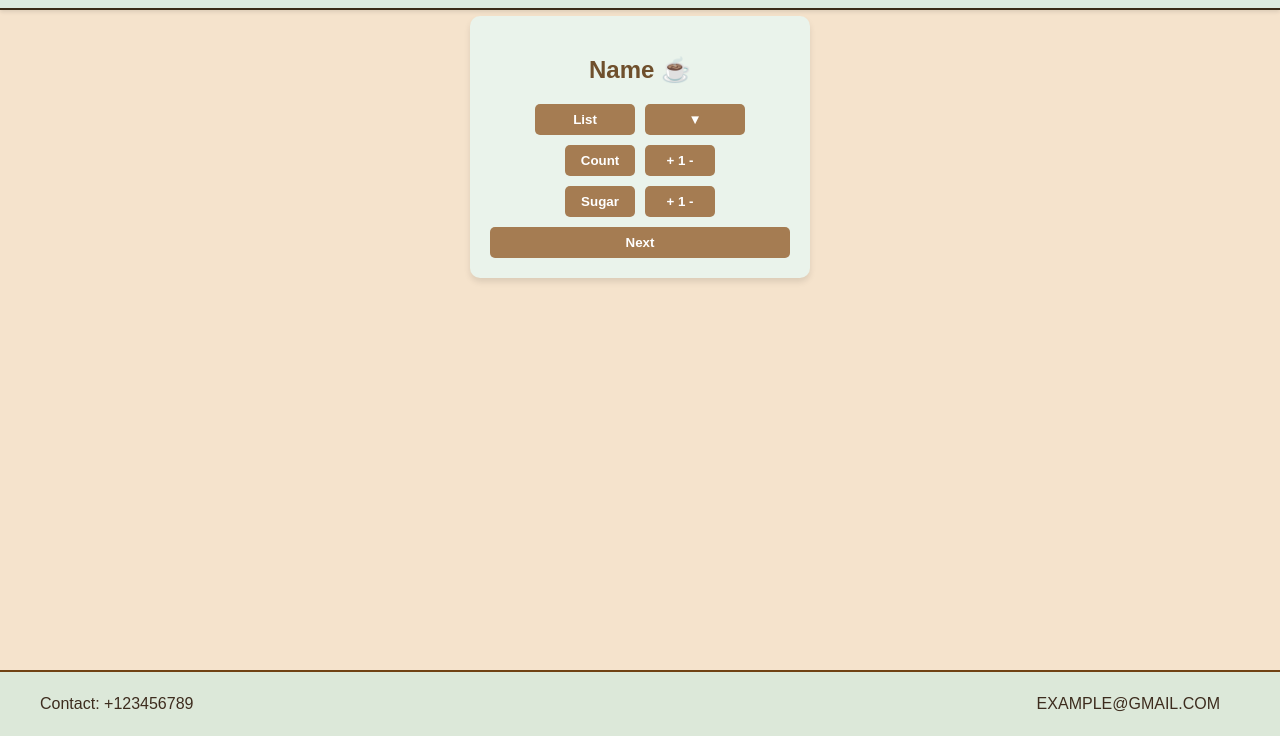
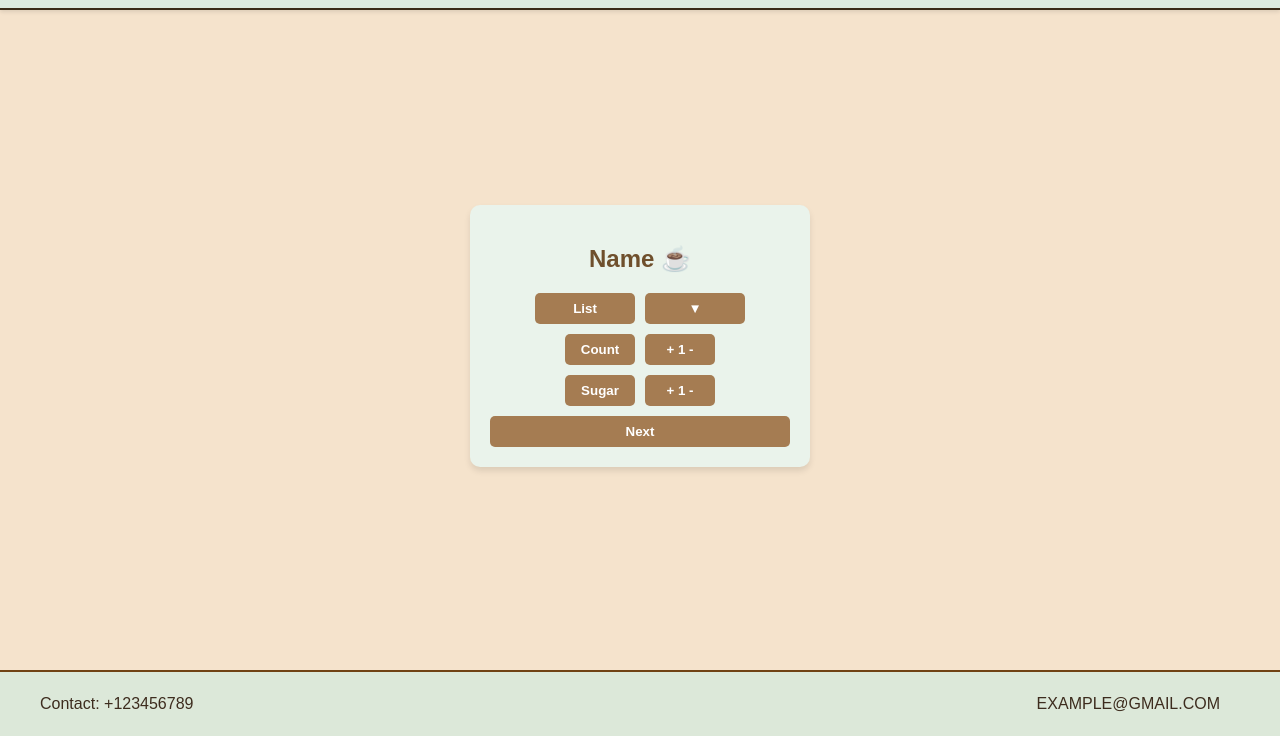
Before and after one commit to donat19/Sprint-1, a plain HTML site: page pges/order/order.html in a window 1280 px wide. Shown: the part 64-800 px from the top of the page. Drawn offline with Linux system fonts and the light colour scheme.

Commit message:
create_order.html

```diff
--- a/pges/order/order.html
+++ b/pges/order/order.html
@@ -14,6 +14,8 @@
             background-color: #f5e3cc;
             margin: 0;
             padding: 0;
+            height: 100vh;
+            justify-content: center;
         }
 
         .logo img {
@@ -55,7 +57,6 @@
         }
 
         .container {
-            margin-top: 80px;
             background: #eaf3eb;
             padding: 20px;
             border-radius: 10px;
```
